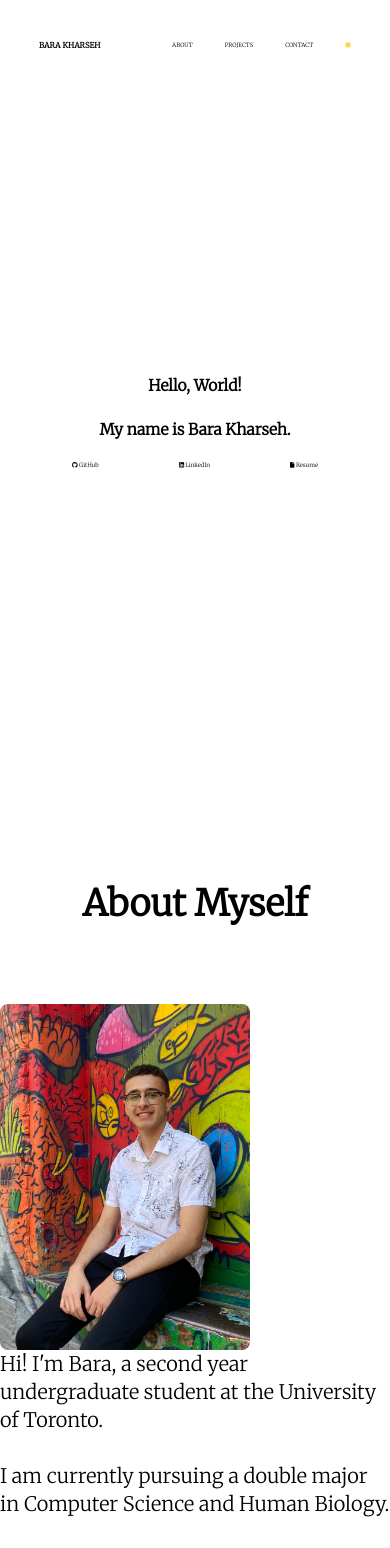
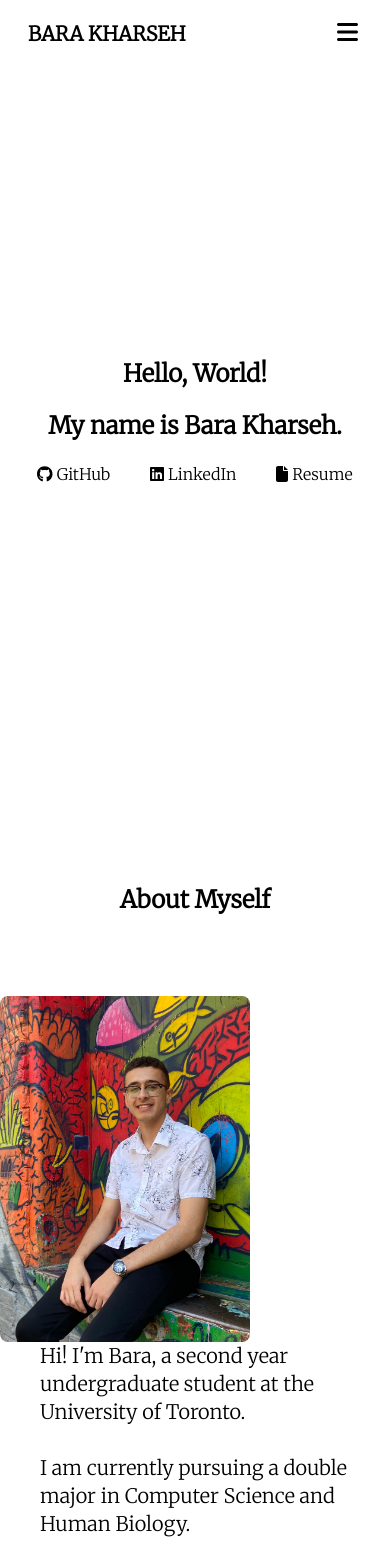
Before and after one commit to BaraKharseh/barakharseh.github.io, a React (Create React App) app: page / in a window 390 px wide. Shown: the top 1548 px of the page. Built offline with nearby package versions, Linux system fonts and the light colour scheme.

Commit message:
made navbar and home screen responsive

```diff
--- a/src/App.js
+++ b/src/App.js
@@ -10,7 +10,7 @@ import useDarkMode from "./hook/useDarkMode";
 const App = () => {
   useDarkMode();
   return (
-    <div className="bg-white dark:bg-black w-full transition duration-300">
+    <div className="bg-white dark:bg-black w-full transition duration-300 z-[-2]">
       <Navbar />
       <Home />
       <About />
--- a/src/components/About.js
+++ b/src/components/About.js
@@ -3,8 +3,8 @@ import profilePic from "../images/IMG_4334.jpg";
 
 const About = () => {
   return (
-    <div className="md:mb-20" id="about">
-      <h1 className="text-4xl dark:text-white text-black font-bold font-merriweather text-center pt-10 pb-20">
+    <div className="mb-20" id="about">
+      <h1 className="md:text-4xl text-2xl dark:text-white text-black font-bold font-merriweather text-center pt-10 pb-20">
         About Myself
       </h1>
 
@@ -15,7 +15,7 @@ const About = () => {
           alt="My profile picture"
           className="rounded-lg"
         />
-        <div className="md:w-1/3 md:ml-40">
+        <div className="md:w-1/3 md:ml-40 ml-10">
           <h1 className="text-xl dark:text-white text-black font-merriweather">
             Hi! I'm Bara, a second year undergraduate student at the University
             of Toronto. <br /> <br /> I am currently pursuing a double major in
--- a/src/components/Home.js
+++ b/src/components/Home.js
@@ -19,13 +19,13 @@ const Home = () => {
       id="home"
       className="flex h-screen flex-col justify-center items-center"
     >
-      <h1 className="md:text-5vw text-4vw dark:text-white text-black font-bold font-merriweather text-center md:mb-7 mb-5">
+      <h1 className="md:text-6xl text-2xl dark:text-white text-black font-bold font-merriweather text-center md:mb-7 mb-5">
         {helloWorld}
       </h1>
-      <h1 className="md:text-5vw text-4vw dark:text-white text-black font-bold font-merriweather text-center md:mb-7 mb-5">
+      <h1 className="md:text-6xl text-2xl dark:text-white text-black font-bold font-merriweather text-center md:mb-7 mb-5">
         My name is Bara Kharseh.
       </h1>
-      <div className="md:flex space-x-20 md:text-2vw text-1.5vw dark:text-white text-black font-merriweather">
+      <div className="md:flex md:space-x-20 space-x-10 md:text-2xl text-md dark:text-white text-black font-merriweather">
         <a
           href="https://github.com/BaraKharseh"
           target="_blank"
--- a/src/components/Navbar.js
+++ b/src/components/Navbar.js
@@ -1,8 +1,8 @@
 import React, { useState } from "react";
 import { Link } from "react-scroll";
 import Theme from "./Theme";
-// import { FontAwesomeIcon } from "@fortawesome/react-fontawesome";
-// import { faBars, faX } from "@fortawesome/free-solid-svg-icons";
+import { FontAwesomeIcon } from "@fortawesome/react-fontawesome";
+import { faBars, faX } from "@fortawesome/free-solid-svg-icons";
 
 const Navbar = () => {
   let Links = [
@@ -10,25 +10,32 @@ const Navbar = () => {
     { name: "PROJECTS", to: "projects", id: "projects" },
     { name: "CONTACT", to: "contact", id: "contact" },
   ];
-  // let [open, setOpen] = useState(false);
+  let [open, setOpen] = useState(false);
 
   return (
     <div className="w-full absolute top-0 left-0">
-      <div className="flex items-center justify-between py-10 p-10vw">
-        <div className="text-2vw dark:text-white text-black font-merriweather font-bold">
+      <div className="md:flex items-center justify-between md:py-10 py-5 md:p-10vw px-7">
+        <div className="md:text-2xl text-xl dark:text-white text-black font-merriweather font-bold">
           BARA KHARSEH
         </div>
 
-        {/* <div
+        <div
           onClick={() => setOpen(!open)}
-          className="dark:text-white text-black text-3xl absolute right-8 top-9 cursor-pointer md:hidden"
+          className="dark:text-white text-black text-2xl absolute right-8 top-4 cursor-pointer md:hidden"
         >
           <FontAwesomeIcon icon={open ? faX : faBars} />
-        </div> */}
+        </div>
 
-        <ul className="dark:text-white text-black font-merriweather flex">
+        <ul
+          className={`dark:text-white text-black font-merriweather md:flex md:items-center absolute md:static w-full md:w-auto transition-all duration-300 ease-in ${
+            open ? "left-7 opacity-100" : "left-[-100px]"
+          } md:opacity-100`}
+        >
           {Links.map((link) => (
-            <li key={link.name} className="ml-8 text-1.5vw md:my-0">
+            <li
+              key={link.name}
+              className="md:ml-8 md:text-xl text-lg md:my-0 my-7"
+            >
               <Link
                 to={link.to}
                 spy={true}
--- a/src/components/Theme.js
+++ b/src/components/Theme.js
@@ -7,7 +7,7 @@ import { useEffect } from "react";
 const Theme = () => {
   const [colorTheme, setTheme] = useDarkMode();
   return (
-    <button onClick={() => setTheme(colorTheme)} className="text-1.5vw ml-8">
+    <button onClick={() => setTheme(colorTheme)} className="text-xl md:ml-8">
       {colorTheme === "dark" ? (
         <FontAwesomeIcon
           icon={faSun}
```
